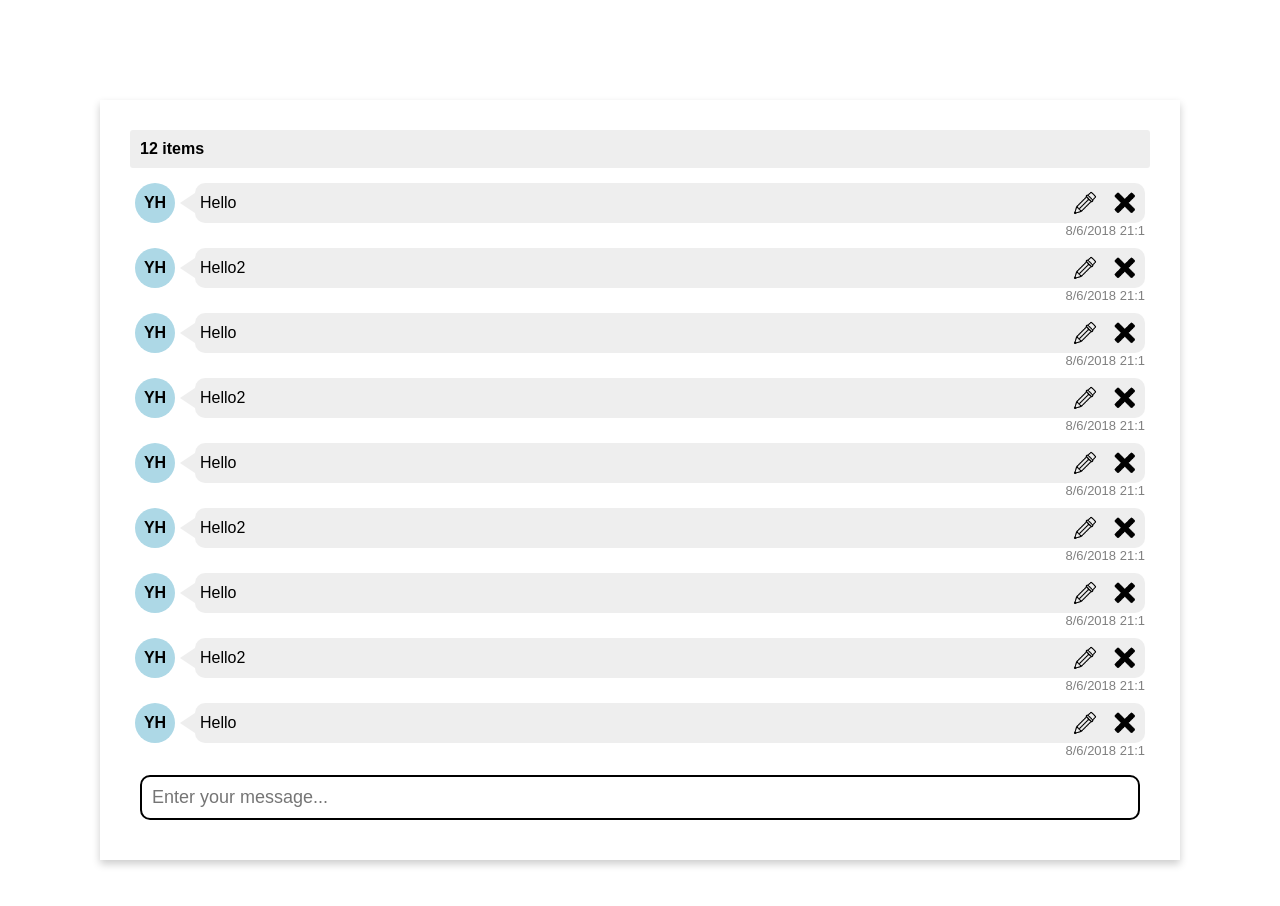
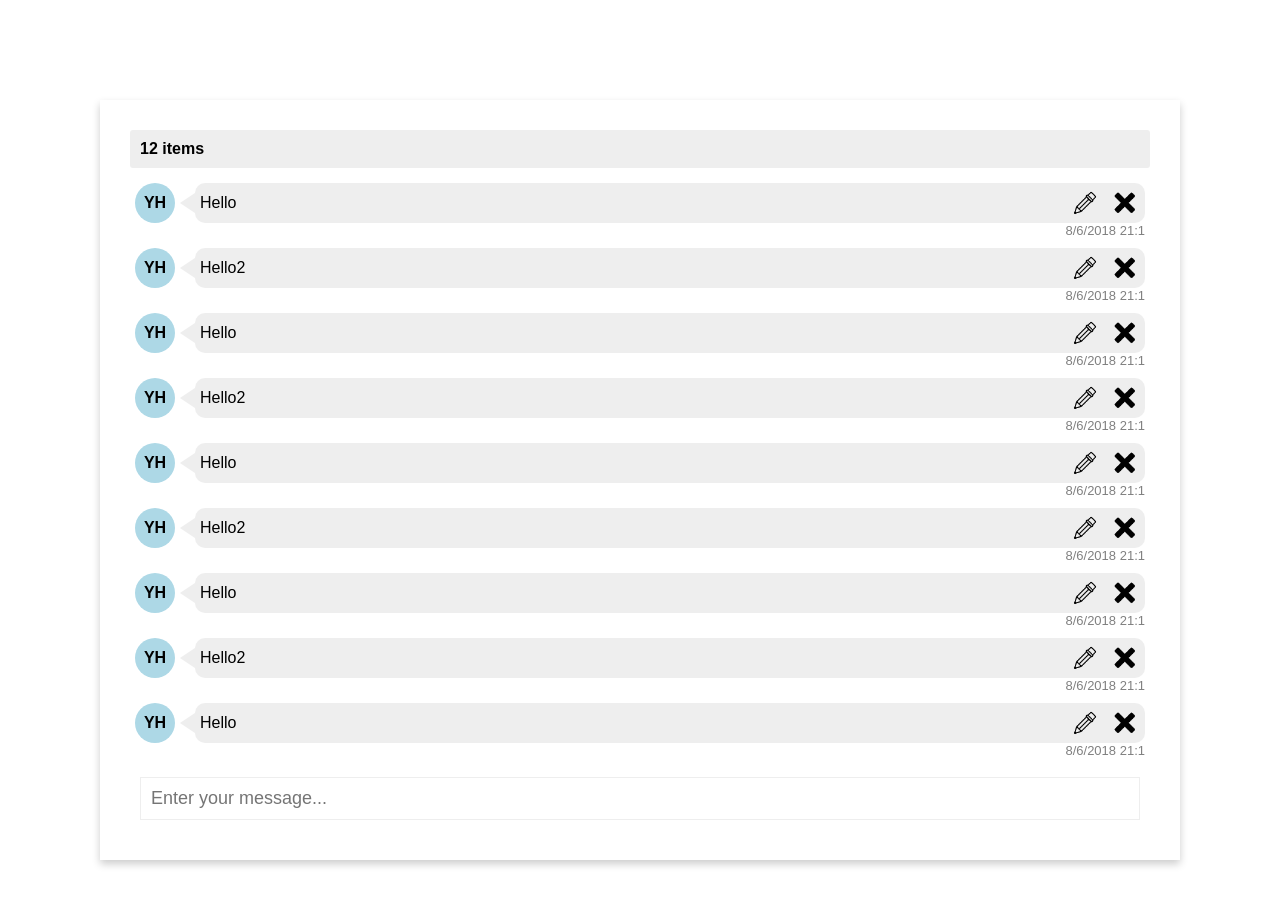
Before and after one commit to YoavHortman/ChatNotes, a React (Create React App) app: page / in a window 1280 px wide. Shown: the top 906 px of the page. Built offline with nearby package versions, Linux system fonts and the light colour scheme; the HTML template or start-up script is replaced by a standard one.

Commit message:
text input css

```diff
--- a/src/components/Footer.css
+++ b/src/components/Footer.css
@@ -5,8 +5,7 @@
 }
 
 .Footer__input {
-    border-radius: 10px;
-    border: 2px solid black;
+    border: 1px solid #d3d3d361;
     padding: 10px;
     margin: 10px;
     font-size: 18px;
```
